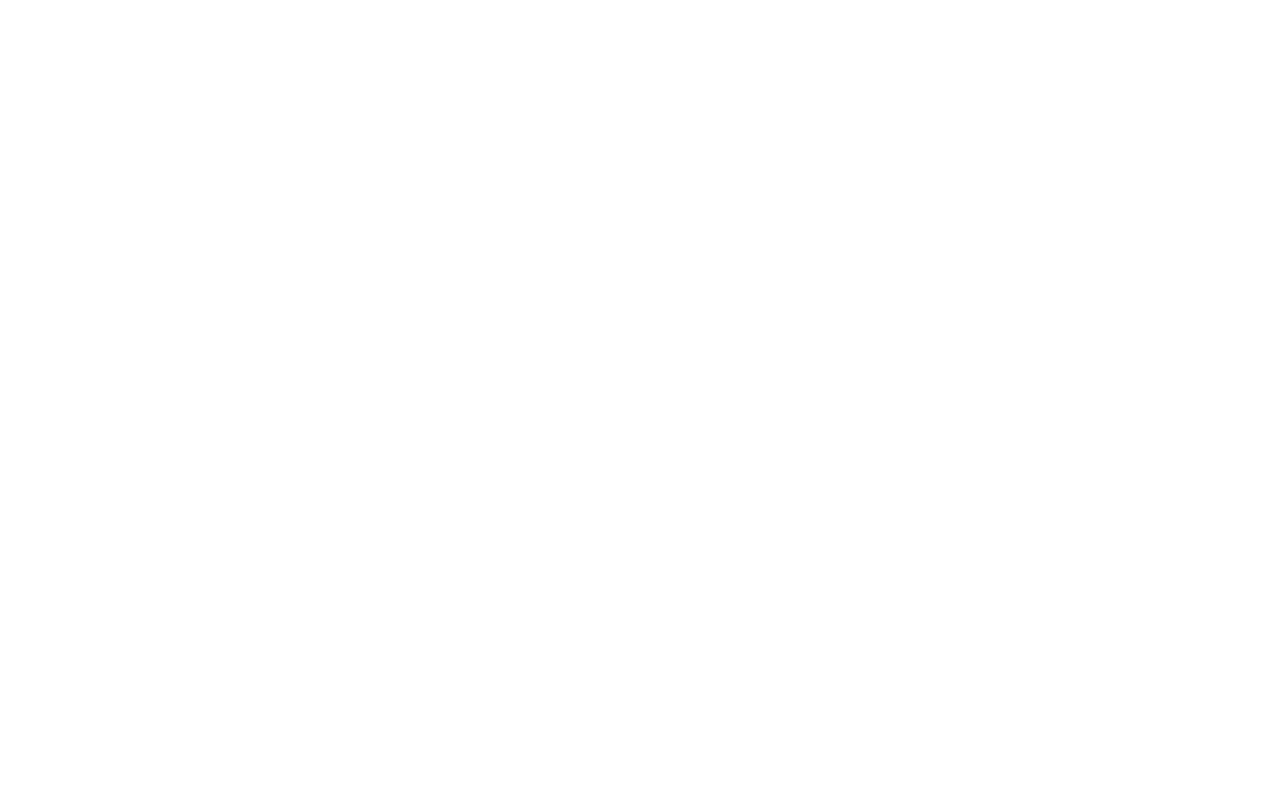
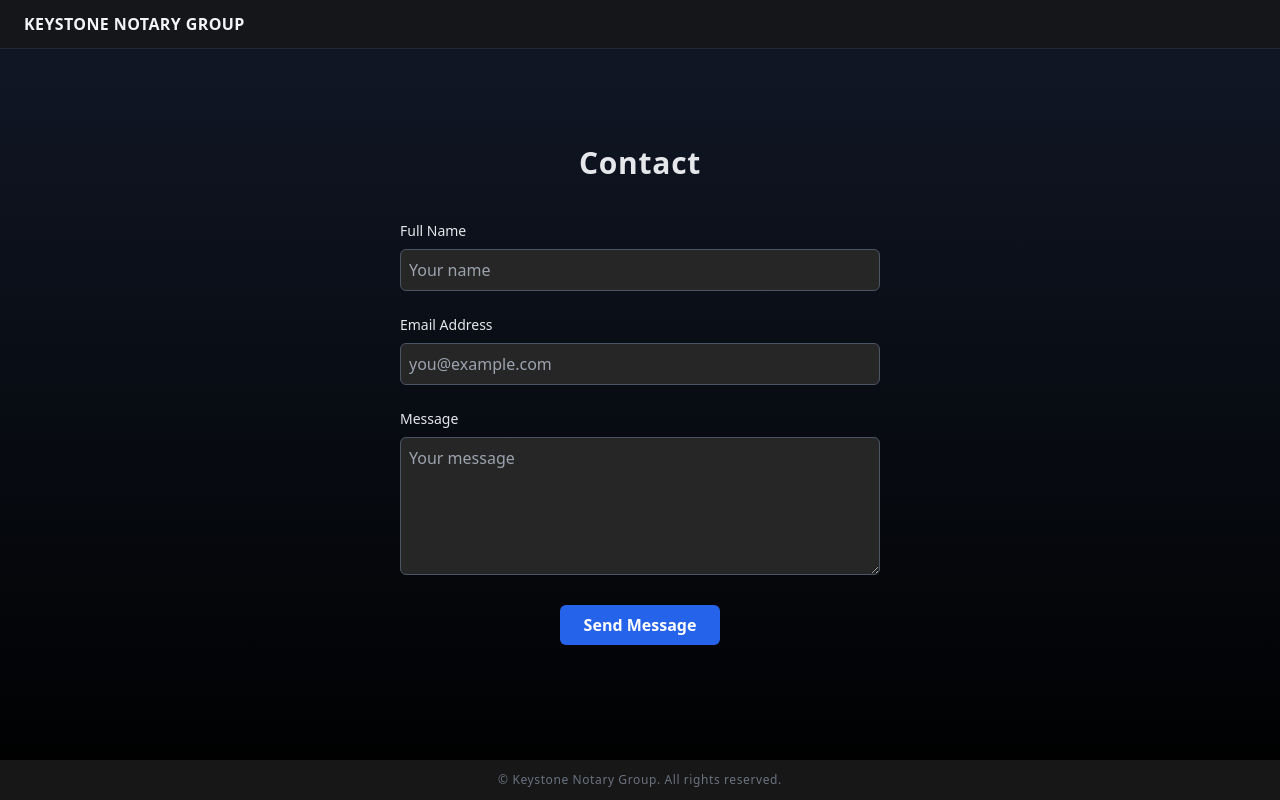
Before and after one commit to BikerViking/keystone-site, a React (Create React App) app: page /contact in a window 1280 px wide. Before the commit this address had no page. Built offline with nearby package versions, Linux system fonts and the light colour scheme.

Commit message:
Add contact page

```diff
--- a/src/App.js
+++ b/src/App.js
@@ -2,6 +2,7 @@ import React from "react";
 import { BrowserRouter as Router, Routes, Route } from "react-router-dom";
 import HomePage from "./pages/index";
 import ServicesPage from "./pages/services";
+import ContactPage from "./pages/contact";
 
 export default function App() {
   return (
@@ -9,6 +10,7 @@ export default function App() {
       <Routes>
         <Route path="/" element={<HomePage />} />
         <Route path="/services" element={<ServicesPage />} />
+        <Route path="/contact" element={<ContactPage />} />
       </Routes>
     </Router>
   );
--- /dev/null
+++ b/src/pages/contact.jsx
@@ -0,0 +1,68 @@
+import React from "react";
+import LayoutWrapper from "../components/LayoutWrapper";
+
+export default function ContactPage() {
+  // Prevent default form submission until backend integration is added
+  const handleSubmit = (e) => {
+    e.preventDefault();
+  };
+
+  return (
+    <LayoutWrapper>
+      <section
+        aria-label="Contact"
+        className="mx-auto max-w-lg px-4 py-16 text-gray-200 sm:py-24"
+      >
+        <h1 className="mb-10 text-center text-3xl font-semibold tracking-wide">
+          Contact
+        </h1>
+        <form onSubmit={handleSubmit} className="space-y-6">
+          <div>
+            <label htmlFor="name" className="block text-sm font-medium">
+              Full Name
+            </label>
+            <input
+              type="text"
+              id="name"
+              name="name"
+              className="mt-2 w-full rounded-md border border-gray-600 bg-neutral-800 p-2 text-gray-200 placeholder-gray-400 focus:border-blue-500 focus:outline-none focus:ring-1 focus:ring-blue-500"
+              placeholder="Your name"
+            />
+          </div>
+          <div>
+            <label htmlFor="email" className="block text-sm font-medium">
+              Email Address
+            </label>
+            <input
+              type="email"
+              id="email"
+              name="email"
+              className="mt-2 w-full rounded-md border border-gray-600 bg-neutral-800 p-2 text-gray-200 placeholder-gray-400 focus:border-blue-500 focus:outline-none focus:ring-1 focus:ring-blue-500"
+              placeholder="you@example.com"
+            />
+          </div>
+          <div>
+            <label htmlFor="message" className="block text-sm font-medium">
+              Message
+            </label>
+            <textarea
+              id="message"
+              name="message"
+              rows="5"
+              className="mt-2 w-full rounded-md border border-gray-600 bg-neutral-800 p-2 text-gray-200 placeholder-gray-400 focus:border-blue-500 focus:outline-none focus:ring-1 focus:ring-blue-500"
+              placeholder="Your message"
+            ></textarea>
+          </div>
+          <div className="text-center">
+            <button
+              type="submit"
+              className="rounded-md bg-blue-600 px-6 py-2 font-semibold text-white transition-colors hover:bg-blue-500 focus:outline-none focus:ring-2 focus:ring-blue-600 focus:ring-offset-2 focus:ring-offset-neutral-900"
+            >
+              Send Message
+            </button>
+          </div>
+        </form>
+      </section>
+    </LayoutWrapper>
+  );
+}
```
